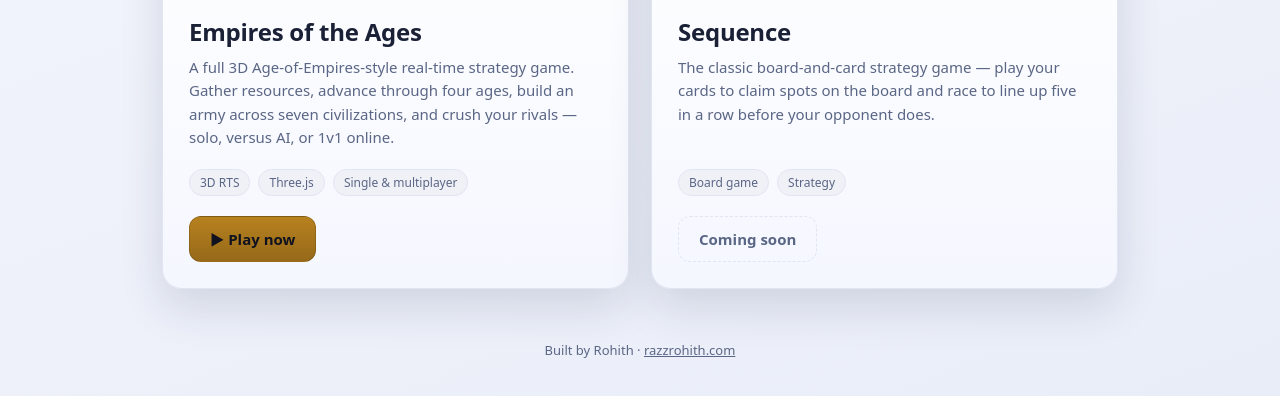
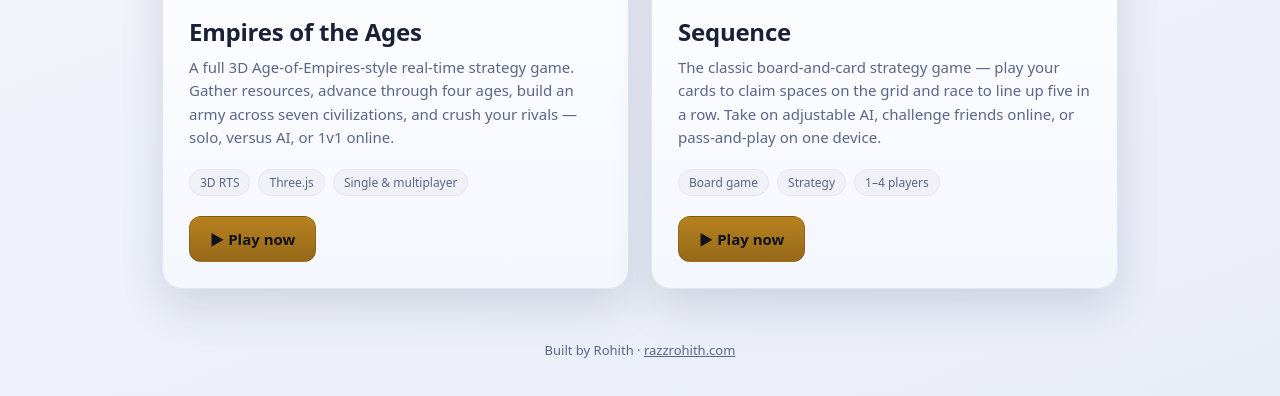
Before and after one commit to razzrohith/games-hub, a plain HTML site: page index.html in a window 1280 px wide. Shown: the part 384-780 px from the top of the page. Drawn offline with Linux system fonts and the light colour scheme.

Commit message:
Sequence: swap Coming soon placeholder for live Play link

```diff
--- a/index.html
+++ b/index.html
@@ -112,14 +112,14 @@
         <a class="play" href="https://empires.razzrohith.com/">▶ Play now</a>
       </article>
 
-      <!-- Sequence — filled in once its live URL is ready -->
+      <!-- Sequence -->
       <article class="card">
         <span class="badge">New</span>
         <div class="art">🃏</div>
         <h2>Sequence</h2>
-        <p>The classic board-and-card strategy game — play your cards to claim spots on the board and race to line up five in a row before your opponent does.</p>
-        <div class="tags"><span class="tag">Board game</span><span class="tag">Strategy</span></div>
-        <a class="play soon" href="#">Coming soon</a>
+        <p>The classic board-and-card strategy game — play your cards to claim spaces on the grid and race to line up five in a row. Take on adjustable AI, challenge friends online, or pass-and-play on one device.</p>
+        <div class="tags"><span class="tag">Board game</span><span class="tag">Strategy</span><span class="tag">1–4 players</span></div>
+        <a class="play" href="https://sequence.razzrohith.com/">▶ Play now</a>
       </article>
     </main>
 
```
